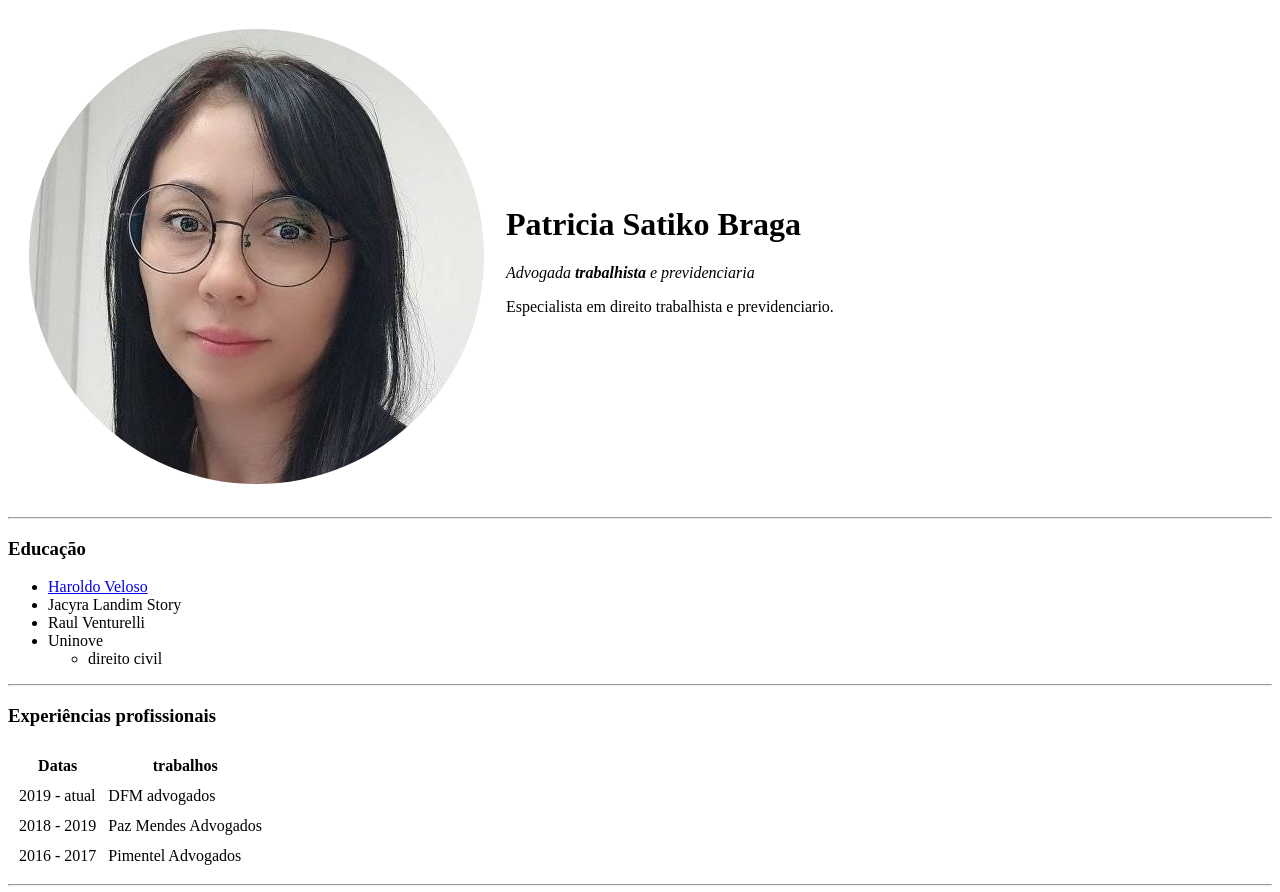
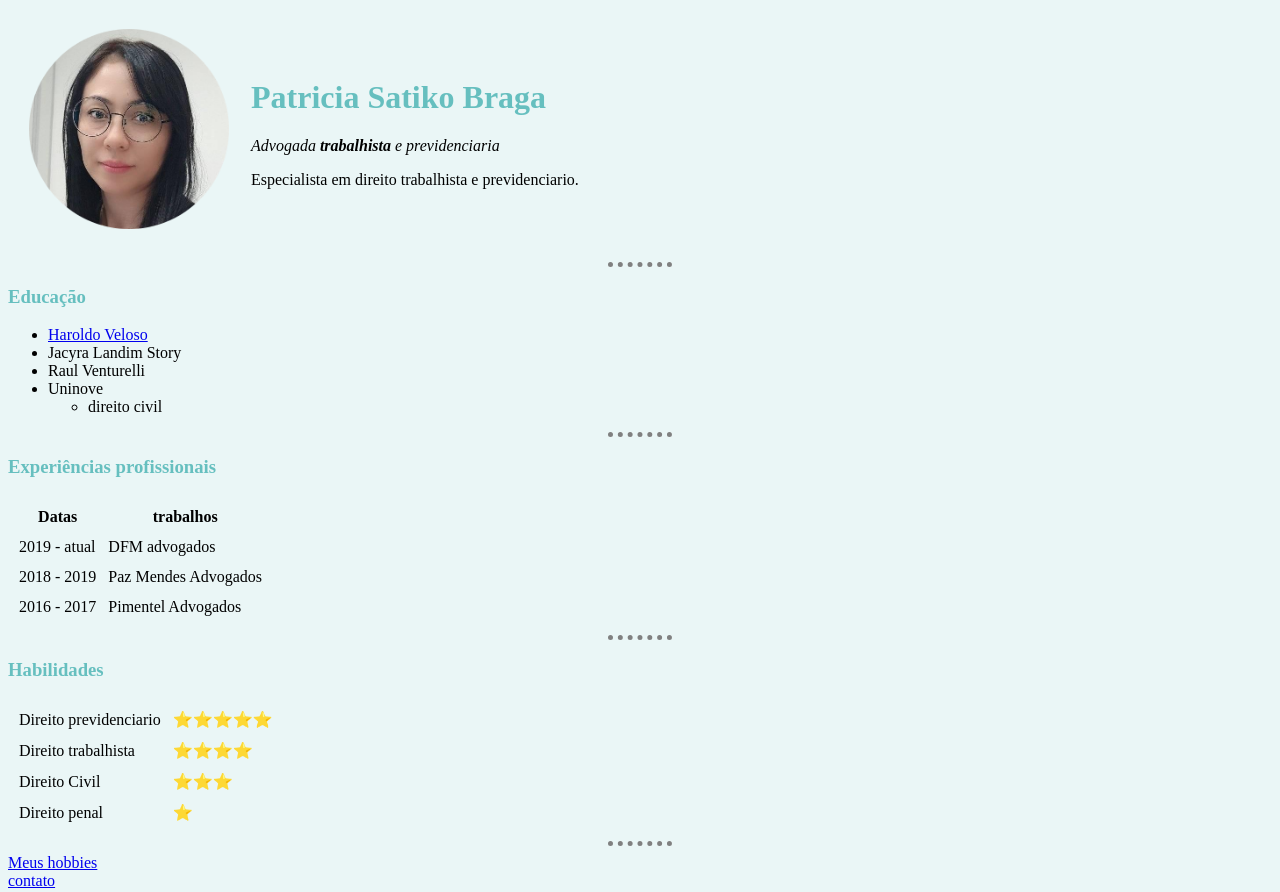
Before and after one commit to patriciasatiko/cv, a plain HTML site: page index.html in a window 1280 px wide. Shown: the top 892 px of the page. Drawn offline with Linux system fonts and the light colour scheme.

Commit message:
update site with css

```diff
--- /dev/null
+++ b/css/styles.css
@@ -0,0 +1,25 @@
+body {
+  background-color: #EAF6F6;
+}
+
+hr {
+
+  border-style: none;
+  border-top-style: dotted;
+  border-color: grey;
+  border-width: 5px;
+  width: 5%;
+
+}
+
+img {
+  height: 200px;
+}
+
+h1 {
+  color: #66BFBF;
+}
+
+h3 {
+  color: #66BFBF;
+}
--- a/index.html
+++ b/index.html
@@ -4,6 +4,8 @@
 <head>
   <meta charset="utf-8">
   <title>❤ Patricia Site Pessoal</title>
+
+  <link rel="stylesheet" href="css/styles.css">
 </head>
 
 <body>
```
Also changed, not shown: contato.html (+3 -0 lines), hobbies.html (+1 -0 lines).
